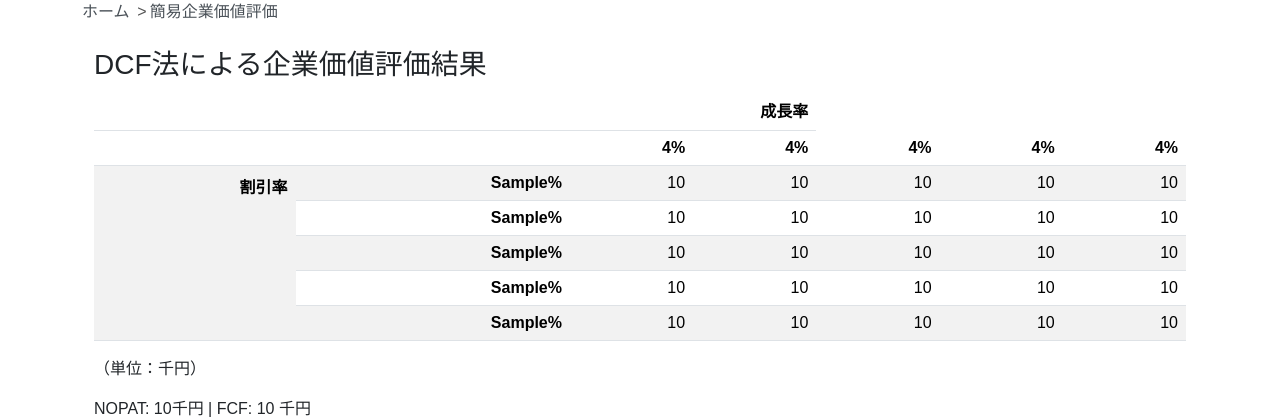
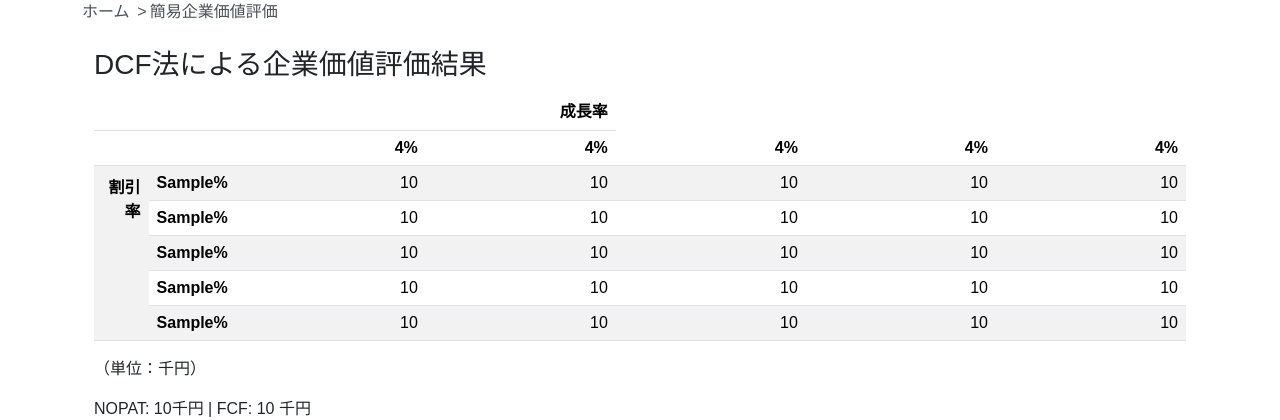
Before and after one commit to AtsushiArai/WebApps, a Django app: template valuation/templates/valuation/valuation.html in a window 1280 px wide. Shown: the part 56-476 px from the top of the page. Run offline with Django 3.2, Linux system fonts and the light colour scheme; the template is opened without the code that fills it: most values are stand-ins (such as "Sample title", 1, 10 or a date in 2020); some libraries are stand-ins or nearby versions.

Commit message:
template test.

```diff
--- a/valuation/static/valuation/css/style.css
+++ b/valuation/static/valuation/css/style.css
@@ -107,3 +107,11 @@ table {
 thead {
     vertical-align: top;
 }
+
+.head-col {
+    width: 5%;
+}
+
+.result-cos {
+    width: 18%;
+}
--- a/valuation/templates/valuation/valuation.html
+++ b/valuation/templates/valuation/valuation.html
@@ -62,13 +62,13 @@ window.onkeydown = keydown;
                 <th scope="col" colspan="4">成長率</th>
             </tr>
             <tr>
-                <th scope="col"> </th>
-                <th scope="col"> </th>
-                <th scope="col">{{ grows_rate_01 }}%</th>
-                <th scope="col">{{ grows_rate_06 }}%</th>
-                <th scope="col">{{ grows_rate_11 }}%</th>
-                <th scope="col">{{ grows_rate_16 }}%</th>
-                <th scope="col">{{ grows_rate_21 }}%</th>
+                <th scope="col" class="head-col"> </th>
+                <th scope="col" class="head-col"> </th>
+                <th scope="col" class="result-col">{{ grows_rate_01 }}%</th>
+                <th scope="col" class="result-col">{{ grows_rate_06 }}%</th>
+                <th scope="col" class="result-col">{{ grows_rate_11 }}%</th>
+                <th scope="col" class="result-col">{{ grows_rate_16 }}%</th>
+                <th scope="col" class="result-col">{{ grows_rate_21 }}%</th>
             </tr>
         </thead>
         <tbody>
```
